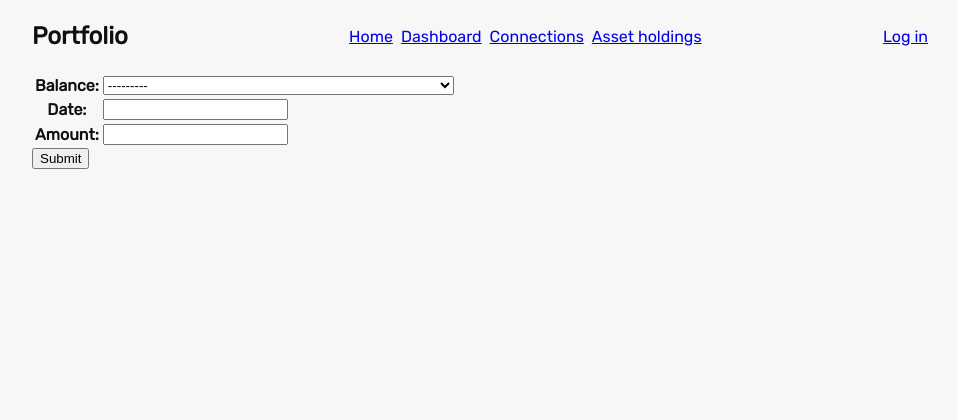
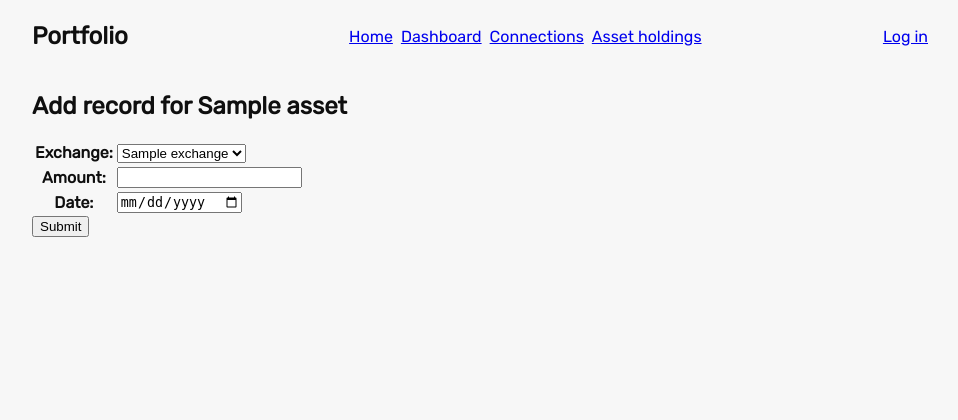
Before and after one commit to ra2dd/django-finances, a Django app: page /portfolio/assets/1/create in a window 1280 px wide. Shown: the top 420 px of the page, without its empty margins (160-1118 px from the left). Run offline with Django 4.2, Linux system fonts and the light colour scheme; tables that the repository leaves empty hold one stand-in row (values such as "Sample post").

Commit message:
custom assetbalancehistory_create view prototype

```diff
--- a/portfolio/forms.py
+++ b/portfolio/forms.py
@@ -3,7 +3,7 @@
 from django.core.exceptions import ValidationError
 from .views import connections_views
 from .utils import client_tasks
-from .models import ApiConnection
+from .models import ApiConnection, Exchange
 
 def check_connection(exchange_name, api_key_data, secret_key_data):
     connection_response = None
@@ -52,7 +52,12 @@
 
 
 class AssetPriceHistoryModelForm(forms.Form):
-    asset = forms.TypedChoiceField()
-    exchange = forms.TypedChoiceField()
+
+    def return_exchange_choice_tuple(obj):
+        return (obj.pk, obj.name)
+
+    exchange_choices = list(map(return_exchange_choice_tuple, Exchange.objects.all()))
+
+    exchange = forms.TypedChoiceField(choices=exchange_choices)
     amount = forms.DecimalField()
-    date = forms.DateField()
+    date = forms.DateField(widget=forms.DateInput(attrs={'type': 'date'}))
--- a/portfolio/templates/assets/assetbalancehistory_form.html
+++ b/portfolio/templates/assets/assetbalancehistory_form.html
@@ -5,6 +5,7 @@
 {% endblock %}
 
 {% block content %}
+    <h1>Add record for {{ asset.name }}</h1>
     <form action="" method="post">
         {% csrf_token %}
             <table>
--- a/portfolio/urls.py
+++ b/portfolio/urls.py
@@ -15,7 +15,8 @@
     path('assets/', assets_views.AssetListView.as_view(), name='assets'),
     path('assets/<int:pk>', assets_views.AssetDetailView.as_view(), name='asset-detail'),
 
-    path('assets/<int:pk>/create', assets_views.AssetBalanceHistoryCreate.as_view(), name='assetbalancehistory-create'),
+    path('assets/<int:pk>/create', assets_views.assetbalancehistory_create, name='assetbalancehistory-create'),
+    path('assets/<int:pk>/<int:pk2>/create', assets_views.assetbalancehistory_create, name='assetbalancehistory-create-pk2'),
     path('assets/<int:pk>/<int:pk2>', assets_views.AssetBalanceHistoryListView.as_view(), name='assetbalancehistory'),
 
     path('manualtrades', assets_views.ManualTradesListView.as_view(), name='manual-trades'),
--- a/portfolio/views/assets_views.py
+++ b/portfolio/views/assets_views.py
@@ -1,7 +1,14 @@
 from django.views import generic
+from django.shortcuts import render, get_object_or_404
+from django.http import HttpResponseRedirect
+from django.urls import reverse
 
 from ..models import Portfolio, AssetBalance, Asset, Exchange, AssetBalanceHistory
 from ..utils import dashboard_balance, assets_util
+from ..forms import AssetPriceHistoryModelForm
+
+def get_user_portfolio(self):
+    return get_object_or_404(Portfolio, owner=self.request.user)
 
 class AssetListView(generic.ListView):
 
@@ -21,8 +28,7 @@
 
         asset_list = context['object_list']
         for asset in asset_list:
-            portfolio = Portfolio.objects.filter(owner=self.request.user)[0]
-            asset_balances = asset.assetbalance_set.filter(portfolio=portfolio).filter(asset=asset)
+            asset_balances = asset.assetbalance_set.filter(portfolio=get_user_portfolio(self)).filter(asset=asset)
 
             setattr(asset, 'value_object', assets_util.get_asset_value_object(asset_balances))
 
@@ -38,8 +44,7 @@
 
         asset_obj = context['object']
 
-        portfolio = Portfolio.objects.filter(owner=self.request.user)[0]
-        asset_balances = asset_obj.assetbalance_set.filter(portfolio=portfolio).filter(asset=asset_obj)
+        asset_balances = asset_obj.assetbalance_set.filter(portfolio=get_user_portfolio(self)).filter(asset=asset_obj)
 
         setattr(asset_obj, 'value_object', assets_util.get_asset_value_object(asset_balances))
 
@@ -51,11 +56,10 @@
     model = AssetBalance
 
     def get_queryset(self):
-        portfolio = Portfolio.objects.filter(owner=self.request.user)[0]
         exchange = Exchange.objects.filter(name='Manual Trades')[0]
         return (
             AssetBalance.objects
-            .filter(portfolio=portfolio)
+            .filter(portfolio=get_user_portfolio(self))
             .filter(broker=exchange)
         )
 
@@ -75,13 +79,39 @@
         print(context)
         return context
 
+def assetbalancehistory_create(request, pk, pk2='None'):
+    """View function for creating assetbalancehistory records"""
+    asset = get_object_or_404(Asset, pk=pk)
+    print(request)
+    if request.method == 'POST':
 
-class AssetBalanceHistoryCreate(generic.CreateView):
-    model = AssetBalanceHistory
-    template_name = 'assets/assetbalancehistory_form.html'
-    fields = ['balance', 'date', 'amount']
+        # Create a form and populate it with the user entered data
+        form = AssetPriceHistoryModelForm(request.POST)
+        print(form)
+        if form.is_valid():
+            print('dziala')
+            portfolio = get_object_or_404(Portfolio, owner=request.user)
+            exchange = form.cleaned_data['exchange']
+            assetbalance = AssetBalance.objects.filter(portfolio=portfolio).filter(broker=exchange).filter(asset=asset)
 
-'''
-def assetbalancehistory_create(request, pk, pk2):
-    """View function for creating assetbalancehistory records"""
-'''
+            if len(assetbalance) == 0:
+                # Implement record creation
+                raise Exception('error')
+
+            amount = form.cleaned_data['amount']
+            date = form.cleaned_data['date']
+            assetbalancehistory_record = AssetBalanceHistory(amount=amount, date=date, balance=assetbalance[0])
+            assetbalancehistory_record.save()
+
+            print(assetbalancehistory_record)
+            print('created record')
+            return HttpResponseRedirect(reverse('asset-detail', args=[pk]))
+    else:
+        form = AssetPriceHistoryModelForm()
+
+    context = {
+        'form': form,
+        'asset': asset,
+    }
+
+    return render(request, 'assets/assetbalancehistory_form.html', context)
```
